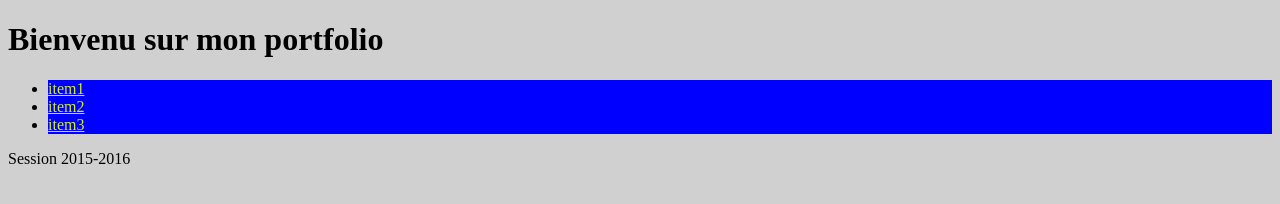
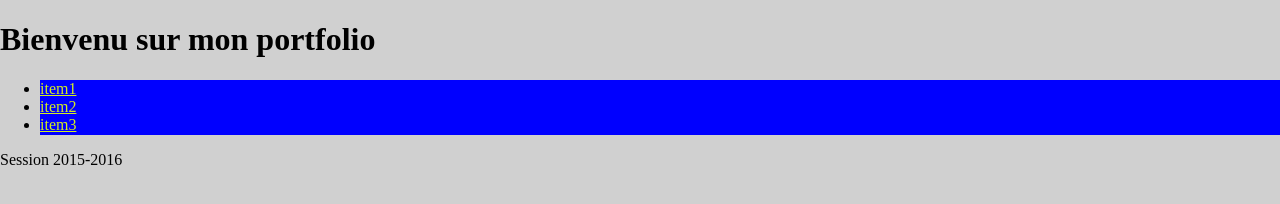
Before and after one commit to ACaporali/Portfolio, a website: page src/index.html in a window 1280 px wide. Drawn offline with nearby package versions, Linux system fonts and the light colour scheme.

Commit message:
Ajout de normalize à l'index et modification du css (fonctionne)

```diff
--- a/src/assets/scss/style.scss
+++ b/src/assets/scss/style.scss
@@ -1,8 +1,8 @@
 body{
 	background-color : #D0D0D0;
 }
+$linkcolor : rgb(210,238,35);
 
-$linkcolor : rgb(210,238,35);
 .menu{
 	li{
 		background-color : blue;
--- a/src/index.html
+++ b/src/index.html
@@ -3,6 +3,7 @@
 	<head>
 		<meta charset="utf-8">
 		<title>Première page</title>
+		<link rel="stylesheet" type="text/css" href="assets/lib/normalize-css/normalize.css">
 		<link rel="stylesheet" type="text/css" href="assets/css/style.css">
 	</head>
 	<body>
```
